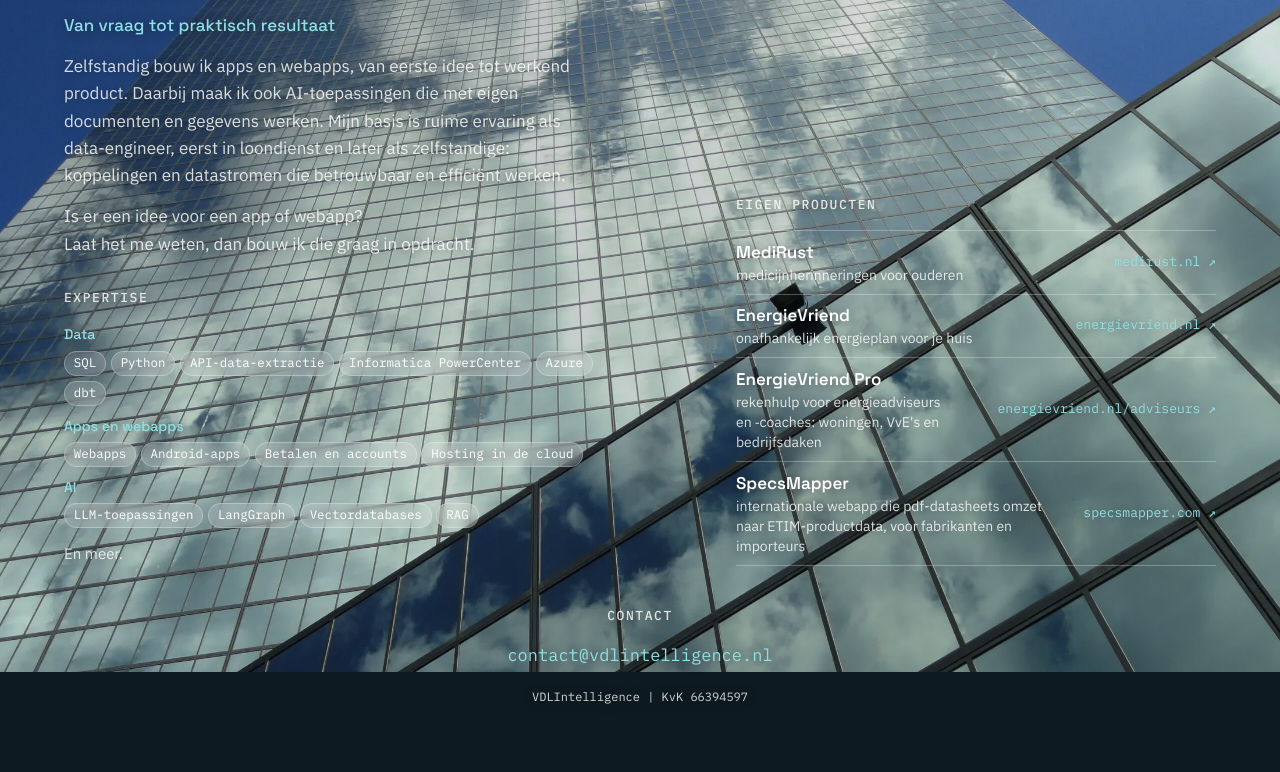
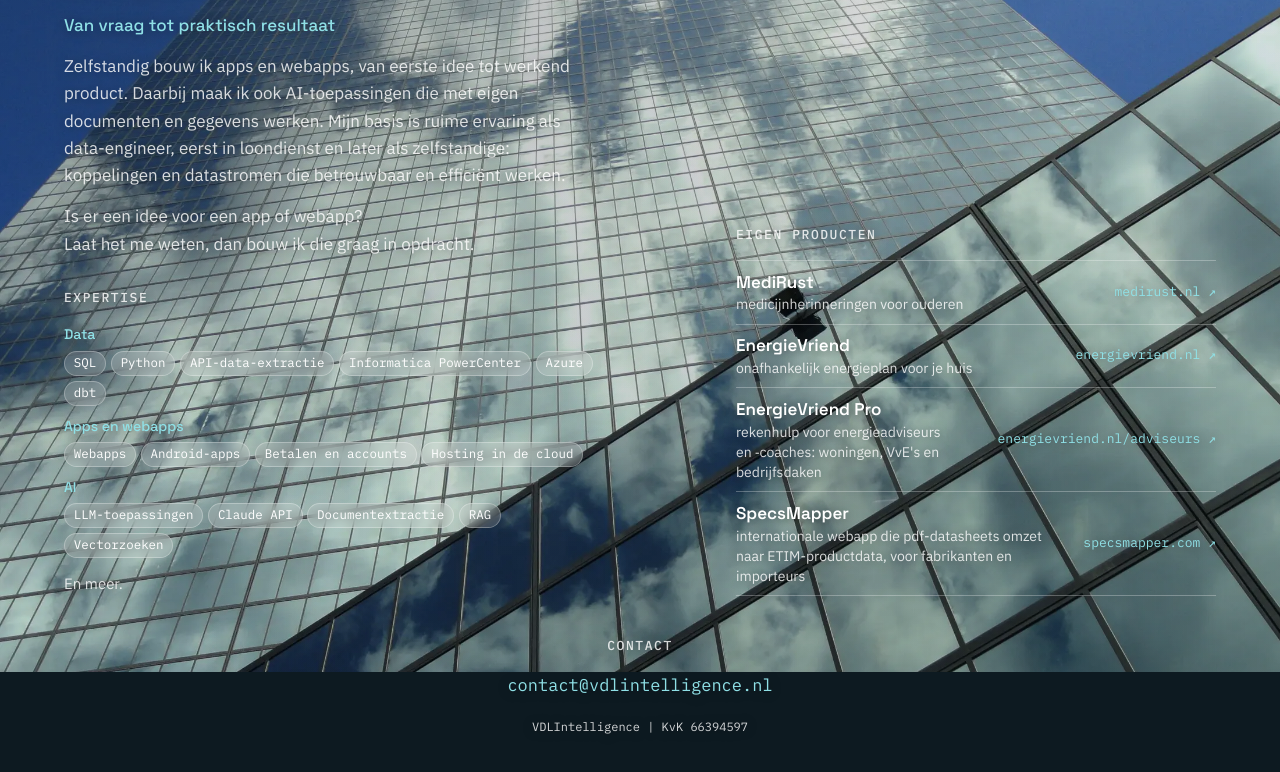
Before and after one commit to VdLindenH/vdlintelligence, a plain HTML site: page index.html in a window 1280 px wide. Shown: the part 128-900 px from the top of the page. Drawn offline with Linux system fonts and the light colour scheme.

Commit message:
AI-expertise: alleen wat gebouwd is (Claude API, documentextractie, RAG, vectorzoeken)
Co-Authored-By: Claude Opus 5.5 <noreply@anthropic.com>

```diff
--- a/index.html
+++ b/index.html
@@ -75,7 +75,7 @@
     <div class="expertise">
       <div><h3>Data</h3><ul class="tags"><li>SQL</li><li>Python</li><li>API-data-extractie</li><li>Informatica PowerCenter</li><li>Azure</li><li>dbt</li></ul></div>
       <div><h3>Apps en webapps</h3><ul class="tags"><li>Webapps</li><li>Android-apps</li><li>Betalen en accounts</li><li>Hosting in de cloud</li></ul></div>
-      <div><h3>AI</h3><ul class="tags"><li>LLM-toepassingen</li><li>LangGraph</li><li>Vectordatabases</li><li>RAG</li></ul></div>
+      <div><h3>AI</h3><ul class="tags"><li>LLM-toepassingen</li><li>Claude API</li><li>Documentextractie</li><li>RAG</li><li>Vectorzoeken</li></ul></div>
     </div>
     <p class="noot">En meer.</p>
   </section>
```
